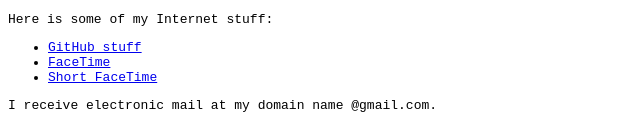
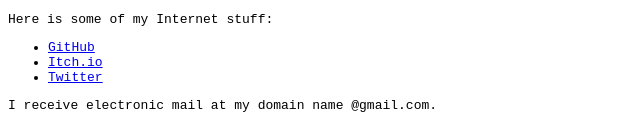
Before and after one commit to timsjostrand/timsjostrand, a plain HTML site: page index.html in a window 1280 px wide. Shown: the part 406-541 px from the top of the page, without its empty margins (0-640 px from the left). Drawn offline with Linux system fonts and the light colour scheme.

Commit message:
updated links

```diff
--- a/index.html
+++ b/index.html
@@ -30,9 +30,9 @@
 		</p>
 
 		<ul>
-			<li><a href="https://github.com/timsjostrand">GitHub stuff</a>
-			<li><a href="https://facebook.com/timsjostrand">FaceTime</a>
-			<li><a href="https://twitter.com/timsjostrand">Short FaceTime</a>
+			<li><a href="https://github.com/timsjostrand">GitHub</a>
+			<li><a href="https://tims.itch.io">Itch.io</a>
+			<li><a href="https://twitter.com/timsjostrand">Twitter</a>
 		</ul>
 
 		<p>
```
